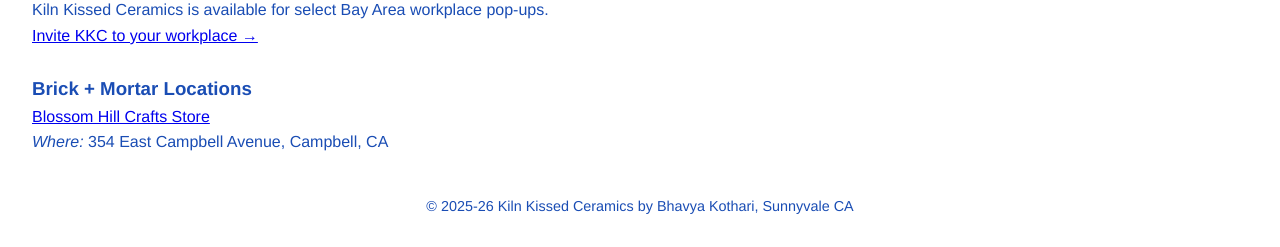
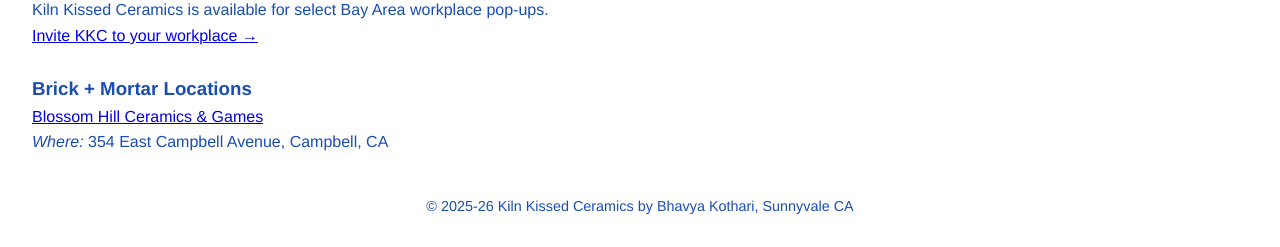
Before and after one commit to KilnKissedCeramics/KilnKissedCeramics.github.io, a Jekyll site: the page built from index.html, in a window 1280 px wide. Shown: the part 1082-1329 px from the top of the page. Built offline with Jekyll 4.4.1, drawn with Linux system fonts in a browser that asks for light colours.

Commit message:
Update buy-in-person.html
Updated name of BHC store

```diff
--- a/_includes/buy-in-person.html
+++ b/_includes/buy-in-person.html
@@ -21,7 +21,7 @@
       href="https://www.blossomhillcrafts.com/bhc-store.html#/"
       rel="noopener"
       target="_blank"
-      >Blossom Hill Crafts Store</a
+      >Blossom Hill Ceramics & Games</a
     ><br />
     <em>Where:</em> 354 East Campbell Avenue, Campbell, CA
   </section>
```
